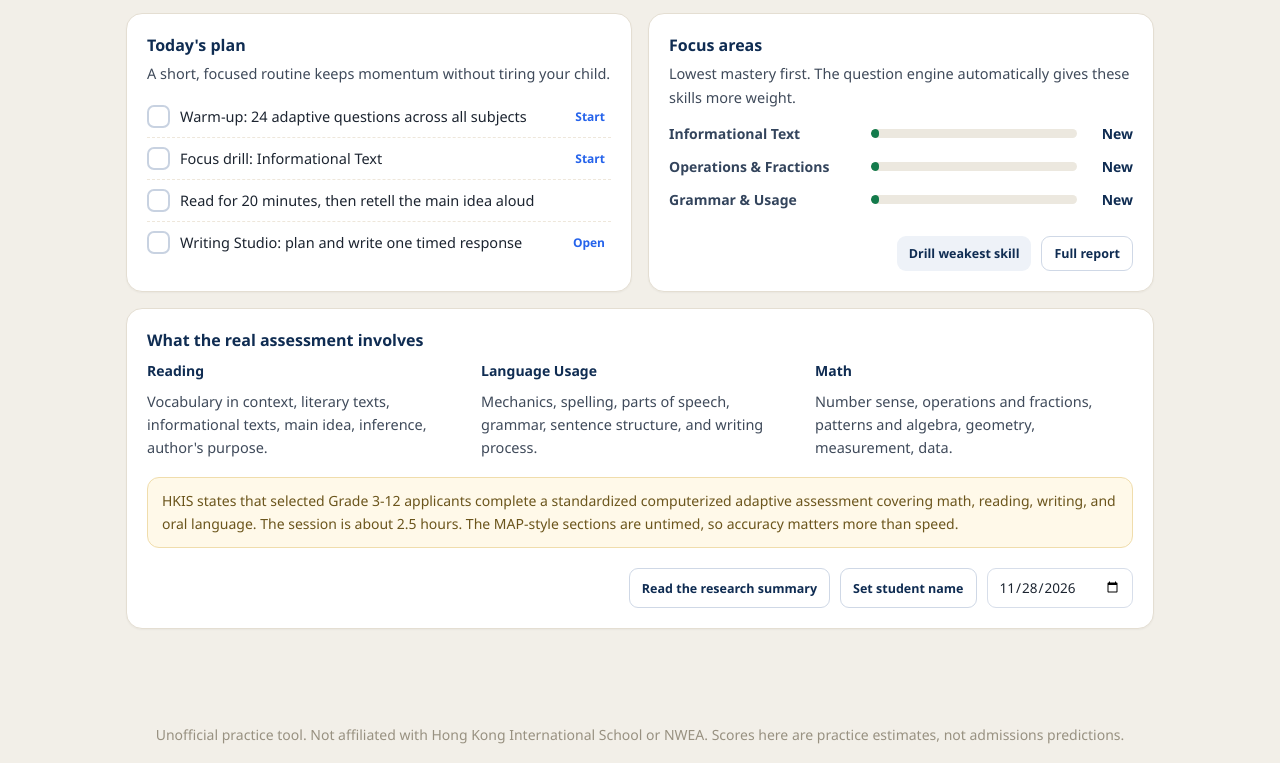
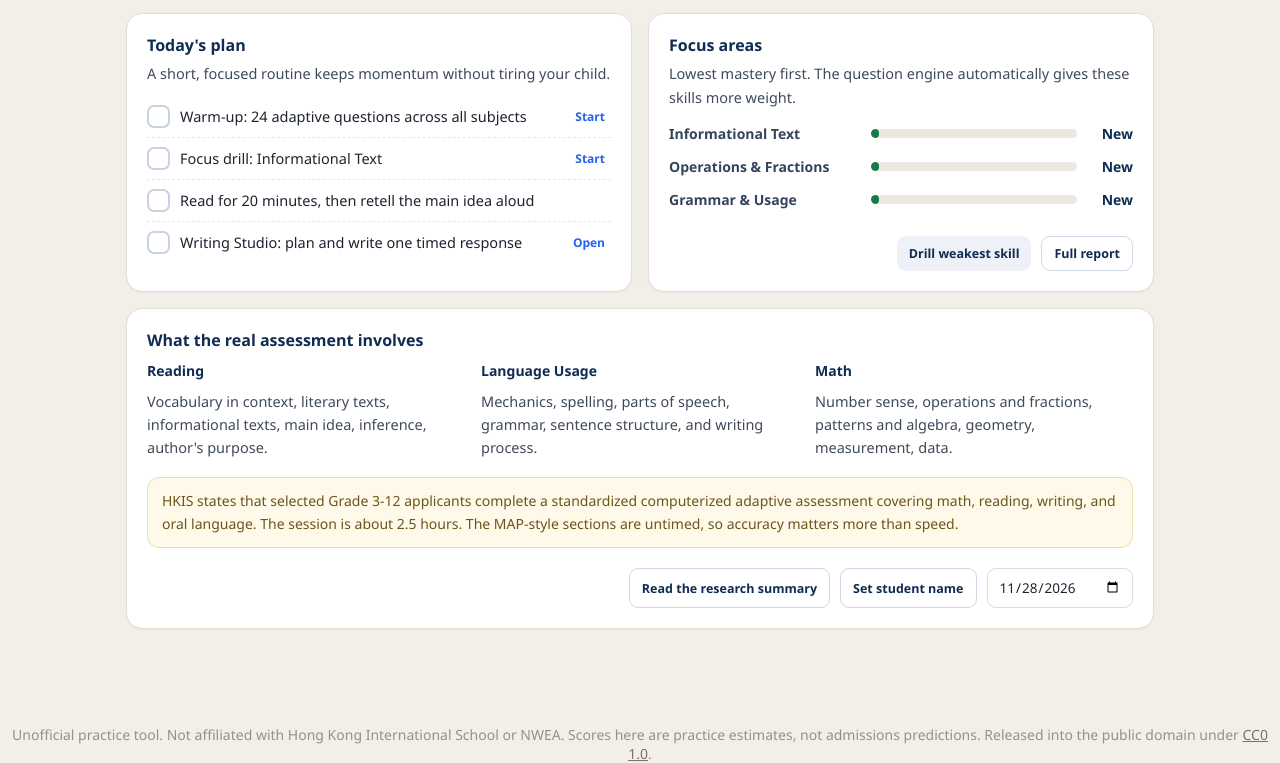
Before and after one commit to amyli526-hub/hkis-grade4-practice-lab, a plain HTML site: page hkis-grade4-practice-lab.html in a window 1280 px wide. Shown: the part 568-1331 px from the top of the page. Drawn offline with Linux system fonts and the light colour scheme.

Commit message:
Dedicate to the public domain (CC0 1.0)

```diff
--- a/hkis-grade4-practice-lab.html
+++ b/hkis-grade4-practice-lab.html
@@ -1,4 +1,6 @@
 <!DOCTYPE html>
+<!-- SPDX-License-Identifier: CC0-1.0 -->
+<!-- This work is dedicated to the public domain under CC0 1.0 Universal. -->
 <html lang="en">
 <head>
 <meta charset="utf-8" />
@@ -221,7 +223,7 @@ td{padding:9px 6px;border-bottom:1px solid #f0ece3;color:#33445c;font-size:14px}
 </header>
 <nav class="tabs" id="tabs" role="tablist" aria-label="Practice sections"></nav>
 <main class="wrap" id="app"></main>
-<div class="footer">Unofficial practice tool. Not affiliated with Hong Kong International School or NWEA. Scores here are practice estimates, not admissions predictions.</div>
+<div class="footer">Unofficial practice tool. Not affiliated with Hong Kong International School or NWEA. Scores here are practice estimates, not admissions predictions. Released into the public domain under <a href="https://creativecommons.org/publicdomain/zero/1.0/" rel="license">CC0 1.0</a>.</div>
 
 <script>
 const STORE_KEY = "hkis_g4_lab_v1";
```
Also changed, not shown: index.html (+3 -1 lines), 2 other files.
